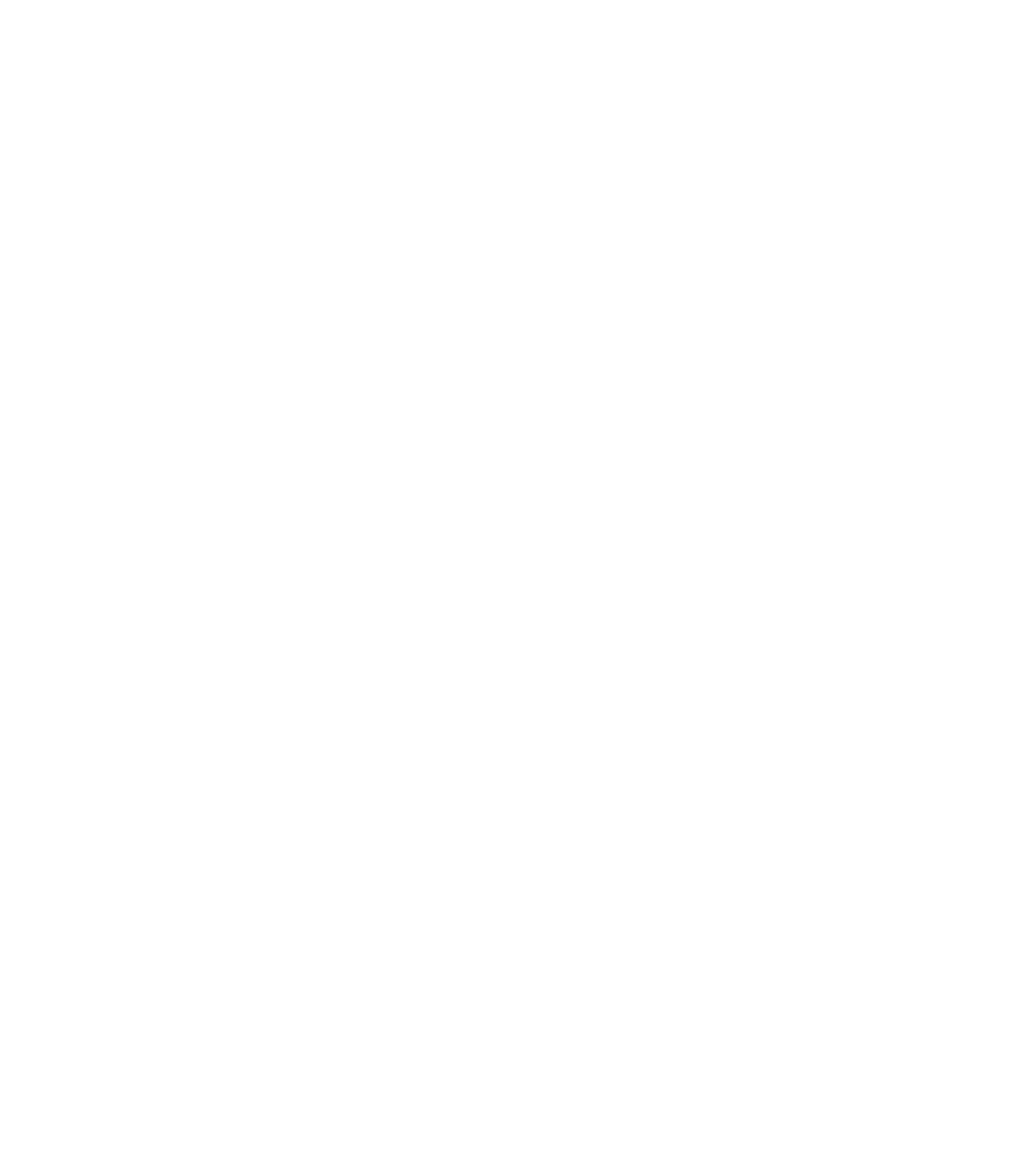
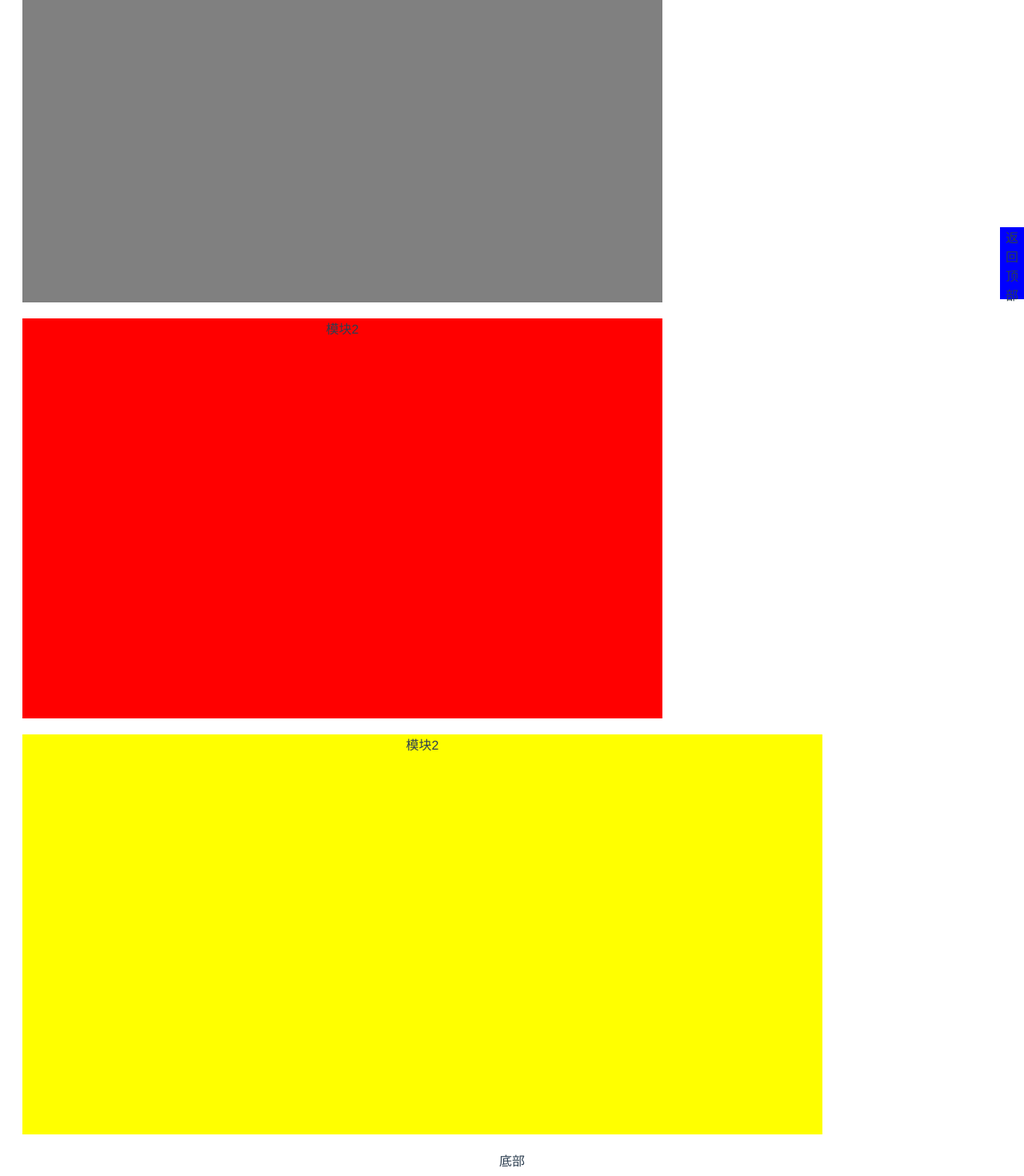
Before and after one commit to guoshengqiu/vue, a Vue app in the folder vue-loading/vue-practice/: page /#/ in a window 1280 px wide. Shown: the part 226-1696 px from the top of the page at 80% size. Before the commit the page ends 800 px from the top, so only its background shows below. Built offline with nearby package versions, Linux system fonts and the light colour scheme.

Commit message:
添加返回顶部功能

```diff
--- /dev/null
+++ b/vue-loading/vue-practice/src/components/ToTop/index.vue
@@ -0,0 +1,21 @@
+<template>
+  <div @click="handle">
+    返回顶部
+  </div>
+</template>
+
+<script>
+export default {
+  name: 'ToTop',
+  methods: {
+    handle () {
+      console.log('点击一次')
+      this.$emit('returnTop')
+    }
+  }
+}
+</script>
+
+<style>
+
+</style>
--- a/vue-loading/vue-practice/src/views/home/index.vue
+++ b/vue-loading/vue-practice/src/views/home/index.vue
@@ -1,19 +1,66 @@
 <template>
   <div>
-    <span>首页</span>
-    <router-link :to="{path: '/sign', query: {id: 123}}">登录</router-link>
-    <!-- <router-view></router-view> -->
+    <div class="test">
+      <span>首页</span>
+      <router-link :to="{path: '/sign', query: {id: 123}}">登录</router-link>
+      <!-- <router-view></router-view> -->
+      <div class="content-top">模块1</div>
+      <div class="content-middle">模块2</div>
+      <div class="content-bottom">模块2</div>
+      <footer>底部</footer>
+      <!-- <div class="to-top" @click="toTop">回到顶部</div> -->
+      <ToTop class="to-top" @returnTop="toTop"/>
+    </div>
   </div>
 </template>
 
 <script>
+import ToTop from '@/components/ToTop'
 export default {
+  components: { ToTop },
   created () {
     console.log('a')
+  },
+  methods: {
+    toTop () {
+      document.body.scrollTop = 0
+      document.documentElement.scrollTop = 0
+      console.log('回到顶部一次')
+    }
   }
 }
 </script>
 
 <style>
-
+  .test {
+    position: relative;
+    top: 0 ;
+    left: 0;
+  }
+  .to-top {
+    position: fixed;
+    bottom: 200px;
+    right: 0px;
+    height: 90px;
+    width: 30px;
+    background-color: blue;
+  }
+  .content-top {
+    height: 500px;
+    width: 800px;
+    margin: 20px;
+    background-color: gray;
+  }
+  .content-middle {
+    height: 500px;
+    width: 800px;
+    margin: 20px;
+    background-color: red;
+  }
+  .content-bottom {
+    height: 500px;
+    width: 1000px;
+    margin: 20px;
+    background-color: yellow;
+  }
 </style>
```
